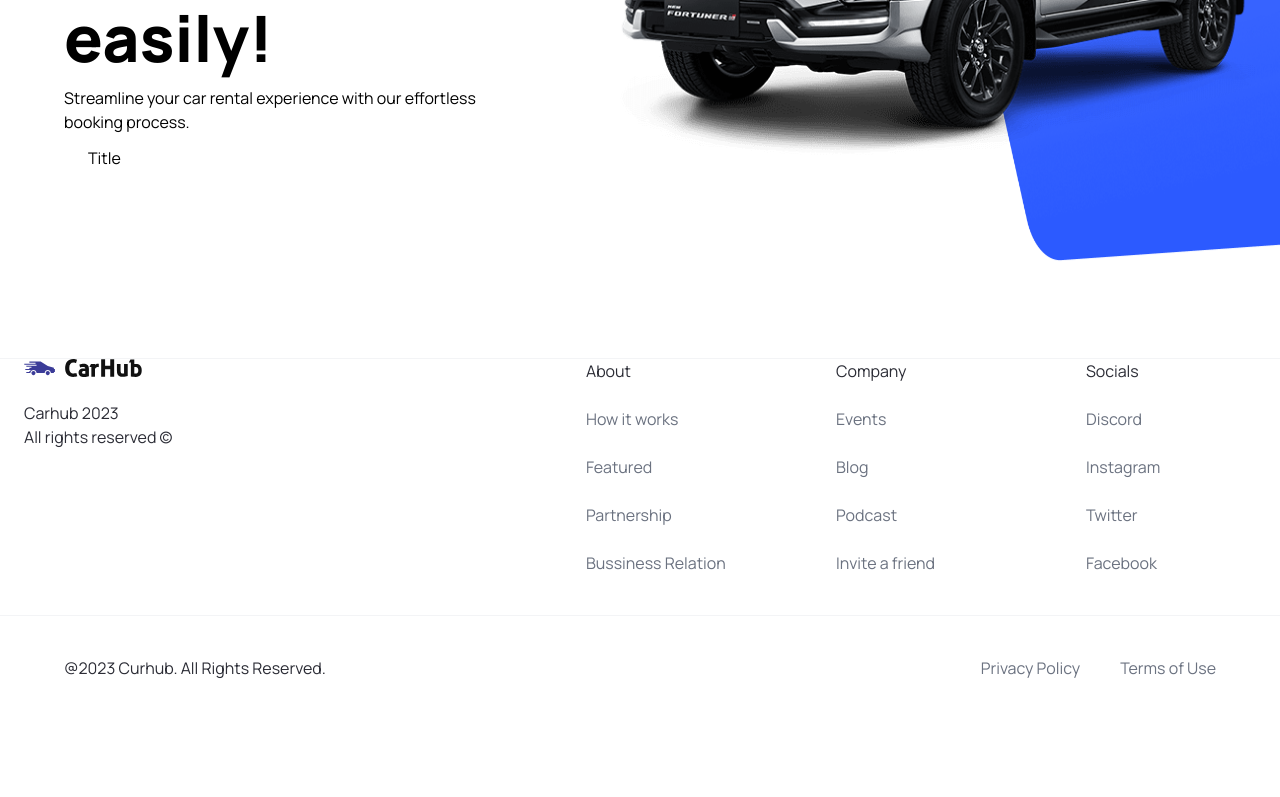
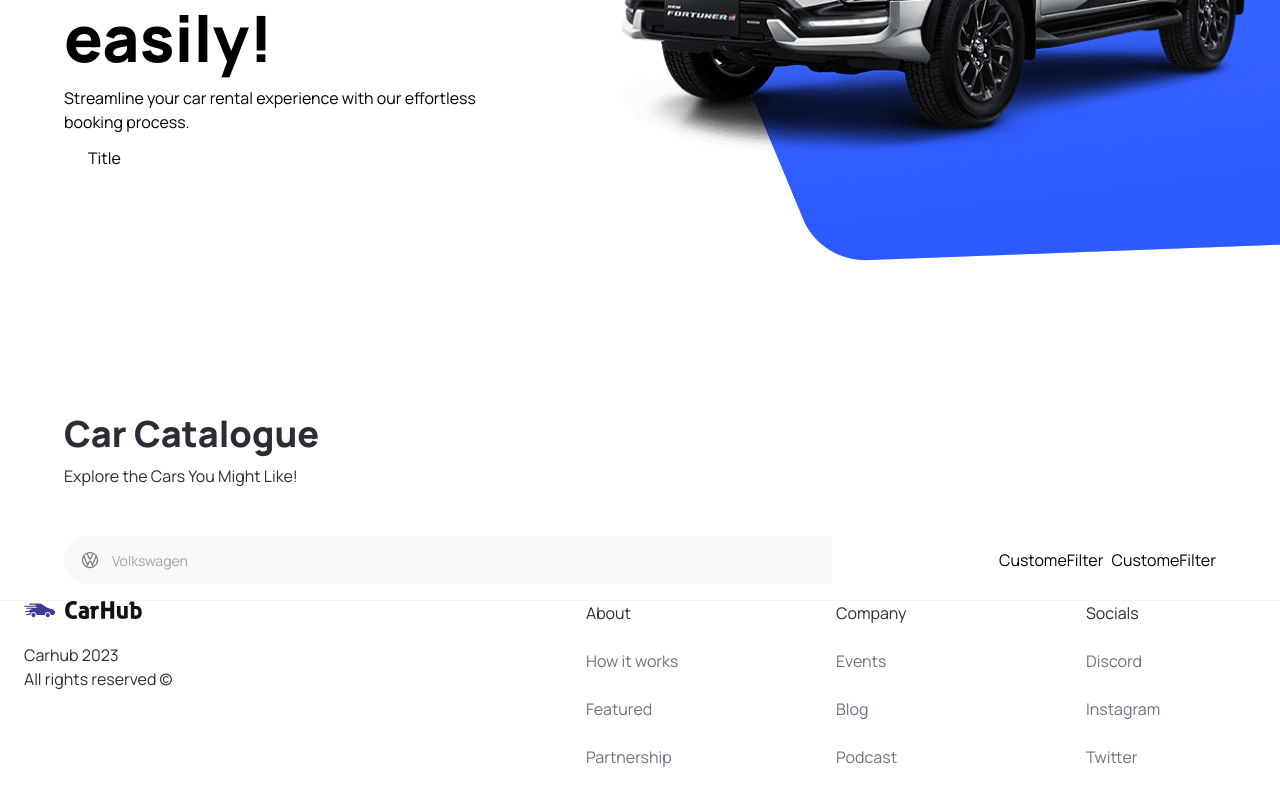
Before and after one commit to FTMFR/first-nextjs, a Next.js app in the folder nextjs-app/: page / in a window 1280 px wide. Shown: the part 442-1239 px from the top of the page. Before the commit the page ends 1162 px from the top, so only its background shows below. Built offline with nearby package versions, Linux system fonts and the light colour scheme.

Commit message:
add search functionality

```diff
--- a/nextjs-app/app/page.tsx
+++ b/nextjs-app/app/page.tsx
@@ -1,10 +1,23 @@
 import Image from "next/image";
-import {Hero} from '@/components';
+import { CustomeFilter, Hero, SearchBar } from "@/components";
 
 export default function Home() {
   return (
     <main className="overflow-hidden">
       <Hero />
+      <div className="mt-10 padding-x padding-y max-width" id="discover">
+        <div className="home__text-container">
+          <h1 className="text-4xl font-extrabold">Car Catalogue</h1>
+          <p>Explore the Cars You Might Like!</p>
+        </div>
+        <div className="home__filters">
+          <SearchBar />
+          <div className="home__filter-container">
+            <CustomeFilter title='fuel'/>
+            <CustomeFilter title='year'/>
+          </div>
+        </div>
+      </div>
     </main>
   );
-};
+}
--- /dev/null
+++ b/nextjs-app/components/CustomeFilter.tsx
@@ -0,0 +1,9 @@
+
+
+const CustomeFilter = () => {
+  return (
+    <div>CustomeFilter</div>
+  );
+};
+
+export default CustomeFilter;
--- a/nextjs-app/components/Hero.tsx
+++ b/nextjs-app/components/Hero.tsx
@@ -28,8 +28,8 @@ const Hero = () => {
       <div className="hero__image-container">
         <div className="hero__image">
           <Image src="/hero.png" alt="hero" fill className="object-contain" />
-          <div className="hero__image-overlay"></div>
         </div>
+        <div className="hero__image-overlay" />
       </div>
     </div>
   );
--- /dev/null
+++ b/nextjs-app/components/SearchBar.tsx
@@ -0,0 +1,24 @@
+"use client";
+import { useState } from "react";
+import { SearchManifacture } from ".";
+
+const SearchBar = () => {
+  const [manifacture, setManifacture] = useState("");
+
+  const searchHandler = () => {
+    console.log("this is it");
+  };
+
+  return (
+    <form className="searchbar" onSubmit={searchHandler}>
+      <div className="searchbar__item">
+        <SearchManifacture
+          manifacture={manifacture}
+          setManifacture={setManifacture}
+        />
+      </div>
+    </form>
+  );
+};
+
+export default SearchBar;
--- /dev/null
+++ b/nextjs-app/components/SearchManifacture.tsx
@@ -0,0 +1,105 @@
+"use client";
+import { useState, Fragment } from "react";
+import { Combobox, Transition } from "@headlessui/react";
+import { SearchManifactureProps } from "@/types";
+import Image from "next/image";
+import { manufacturers } from "@/constants";
+
+const SearchManifacture = ({
+  manifacture,
+  setManifacture,
+}: SearchManifactureProps) => {
+  const [query, setQuery] = useState("");
+
+  const filteredManufactures =
+    query === ""
+      ? manufacturers
+      : manufacturers.filter((item) =>
+          item
+            .toLocaleLowerCase()
+            .replace(/\s+/g, "")
+            .includes(query.toLocaleLowerCase().replace(/\s+/g, ""))
+        );
+
+  return (
+    <div className="search-manufacturer">
+      <Combobox>
+        <div className="relative w-full">
+          <Combobox.Button className="absolute top-[14px]">
+            <Image
+              src="/car-logo.svg"
+              width={20}
+              height={20}
+              className="ml-4"
+              alt="Car Logo"
+            />
+          </Combobox.Button>
+          <Combobox.Input
+            className="search-manufacturer__input"
+            placeholder="Volkswagen"
+            displayValue={(manifacture: string) => manifacture}
+            onChange={(e) => setQuery(e.target.value)}
+          />
+          <Transition
+            as={Fragment} // group multiple elements without introducing an additional DOM node i.e., <></>
+            leave="transition ease-in duration-100"
+            leaveFrom="opacity-100"
+            leaveTo="opacity-0"
+            afterLeave={() => setQuery("")} // Reset the search query after the transition completes
+          >
+            <Combobox.Options
+              className="absolute mt-1 max-h-60 w-full overflow-auto rounded-md bg-white py-1 text-base shadow-lg ring-1 ring-black ring-opacity-5 focus:outline-none sm:text-sm"
+              static
+            >
+              {filteredManufactures.length === 0 && query !== "" ? (
+                <Combobox.Option
+                  value={query}
+                  className="search-manufacturer__option"
+                >
+                  Create "{query}"
+                </Combobox.Option>
+              ) : (
+                filteredManufactures.map((item) => (
+                  <Combobox.Option
+                    key={item}
+                    className={({ active }) =>
+                      `relative search-manufacturer__option ${
+                        active ? "bg-primary-blue text-white" : "text-gray-900"
+                      }`
+                    }
+                    value={item}
+                  >
+                    {({ selected, active }) => (
+                      <>
+                        <span
+                          className={`block truncate ${
+                            selected ? "font-medium" : "font-normal"
+                          }`}
+                        >
+                          {item}
+                        </span>
+
+                        {/* Show an active blue background color if the option is selected */}
+                        {selected ? (
+                          <span
+                            className={`absolute inset-y-0 left-0 flex items-center pl-3 ${
+                              active
+                                ? "text-white"
+                                : "text-pribg-primary-purple"
+                            }`}
+                          ></span>
+                        ) : null}
+                      </>
+                    )}
+                  </Combobox.Option>
+                ))
+              )}
+            </Combobox.Options>
+          </Transition>
+        </div>
+      </Combobox>
+    </div>
+  );
+};
+
+export default SearchManifacture;
--- a/nextjs-app/components/index.ts
+++ b/nextjs-app/components/index.ts
@@ -2,11 +2,17 @@ import Hero from './Hero';
 import CustomButton from './CustomButton';
 import Footer from './Footer';
 import Navbar from './Navbar';
+import SearchBar from './SearchBar';
+import CustomeFilter from './CustomeFilter';
+import SearchManifacture from './SearchManifacture';
 
 
 export {
     Hero,
     CustomButton,
     Navbar,
+    SearchBar,
+    CustomeFilter,
     Footer,
+    SearchManifacture,
 };
--- a/nextjs-app/types/index.ts
+++ b/nextjs-app/types/index.ts
@@ -6,3 +6,8 @@ export interface CustomButtonProps {
     clickHanlder?: MouseEventHandler<HTMLButtonElement>;
     btnType?: 'button' | 'submit';
 };
+
+export interface SearchManifactureProps {
+    manifacture: string;
+    setManifacture: (manifacture: string) => void;
+};
```
Also changed, not shown: nextjs-app/package.json (+6 -5 lines), nextjs-app/utils/index.ts (added, +15 -0 lines), 1 other file (tests, documents, lock files or other folders).
